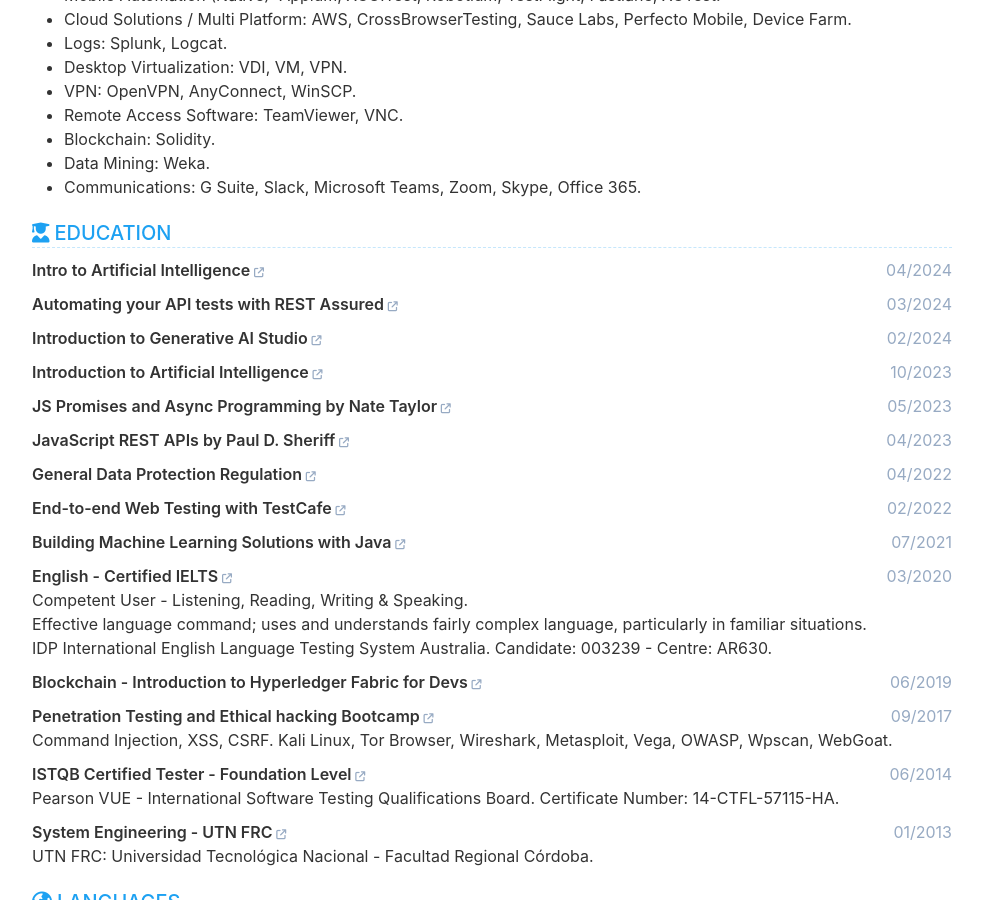
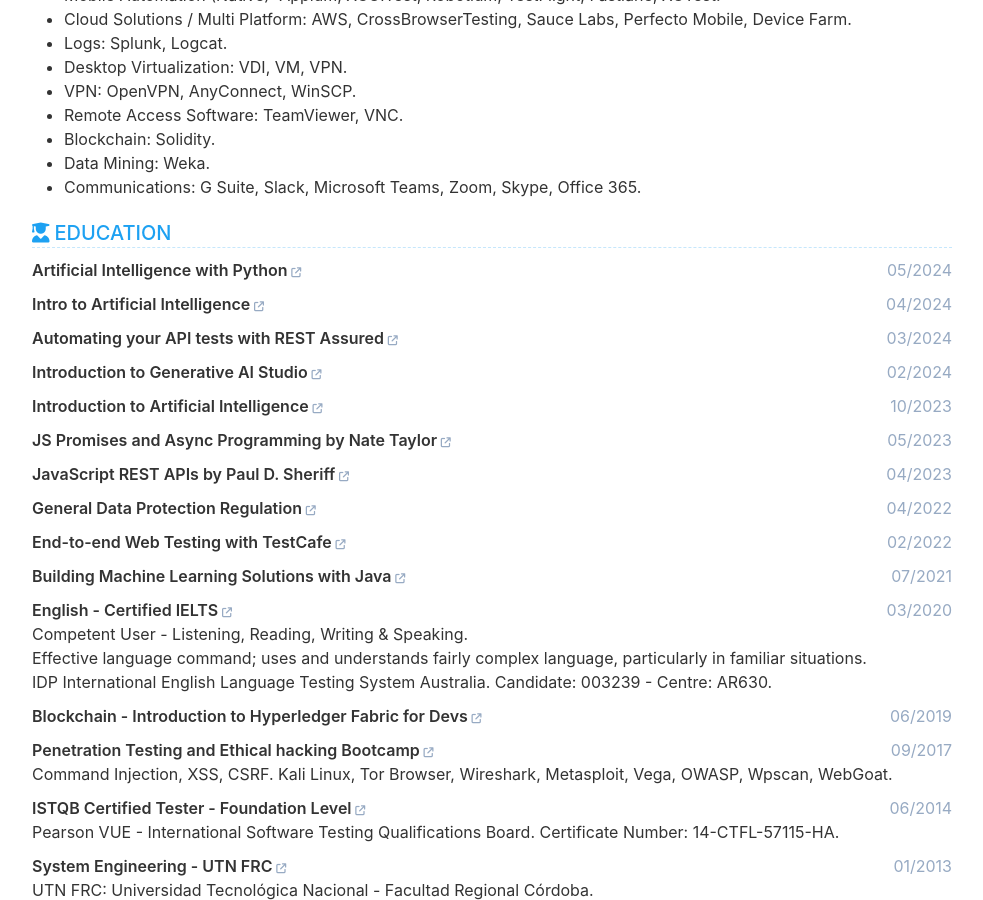
Before and after one commit to cvera08/full-resume, a Jekyll site: the page built from index.html, in a window 1280 px wide and 900 px high, scrolled down 4700 px. Shown: the whole window, without its empty margins (148-1131 px from the left). Built offline with Jekyll 4.4.1, drawn with Linux system fonts in a browser that asks for light colours.

Commit message:
feat: ai with python course

```diff
--- a/_data/data.yml
+++ b/_data/data.yml
@@ -298,6 +298,13 @@ education:
   description: |
 
   items:
+    - institution: Artificial Intelligence with Python
+      link: 'https://verify.mygreatlearning.com/verify/SPVFWJAN'
+      date: 05/2024
+      major:
+      degree:
+      description: |
+
     - institution: Intro to Artificial Intelligence
       link: 'https://bit.ly/43tEN70'
       date: 04/2024
```
